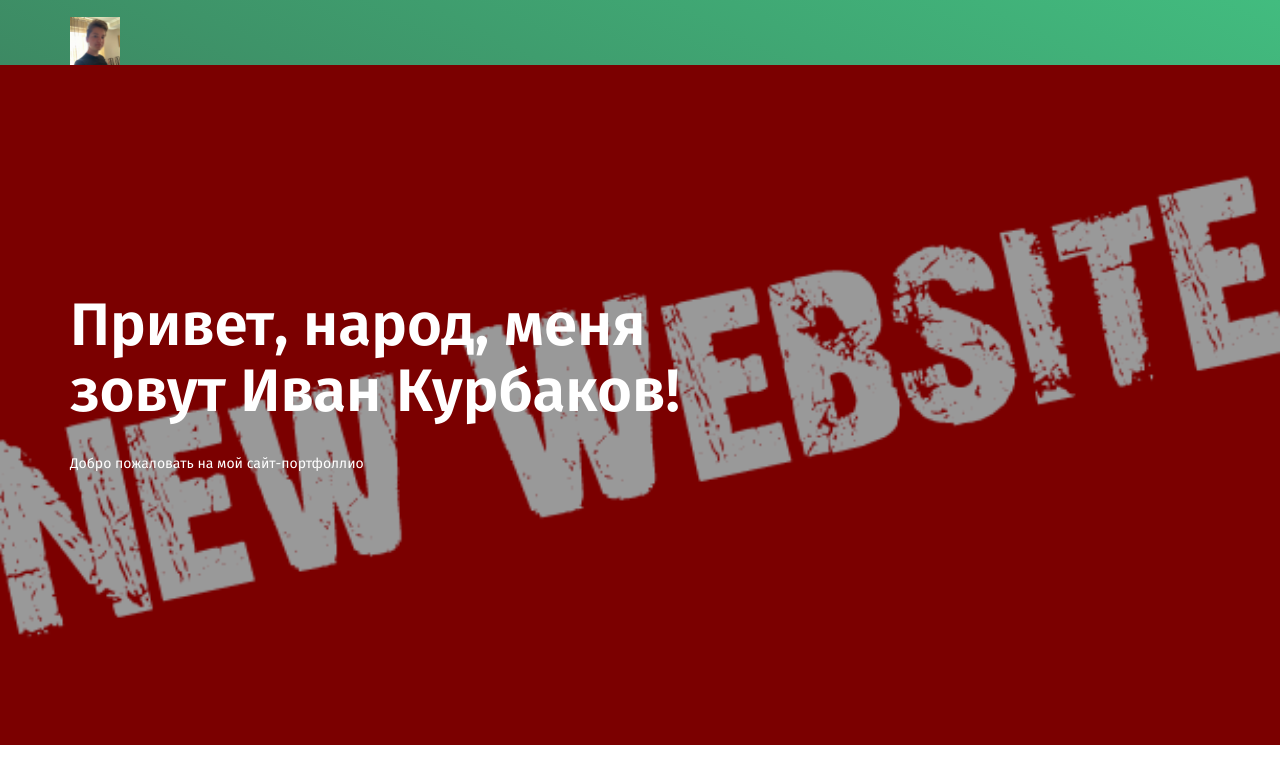
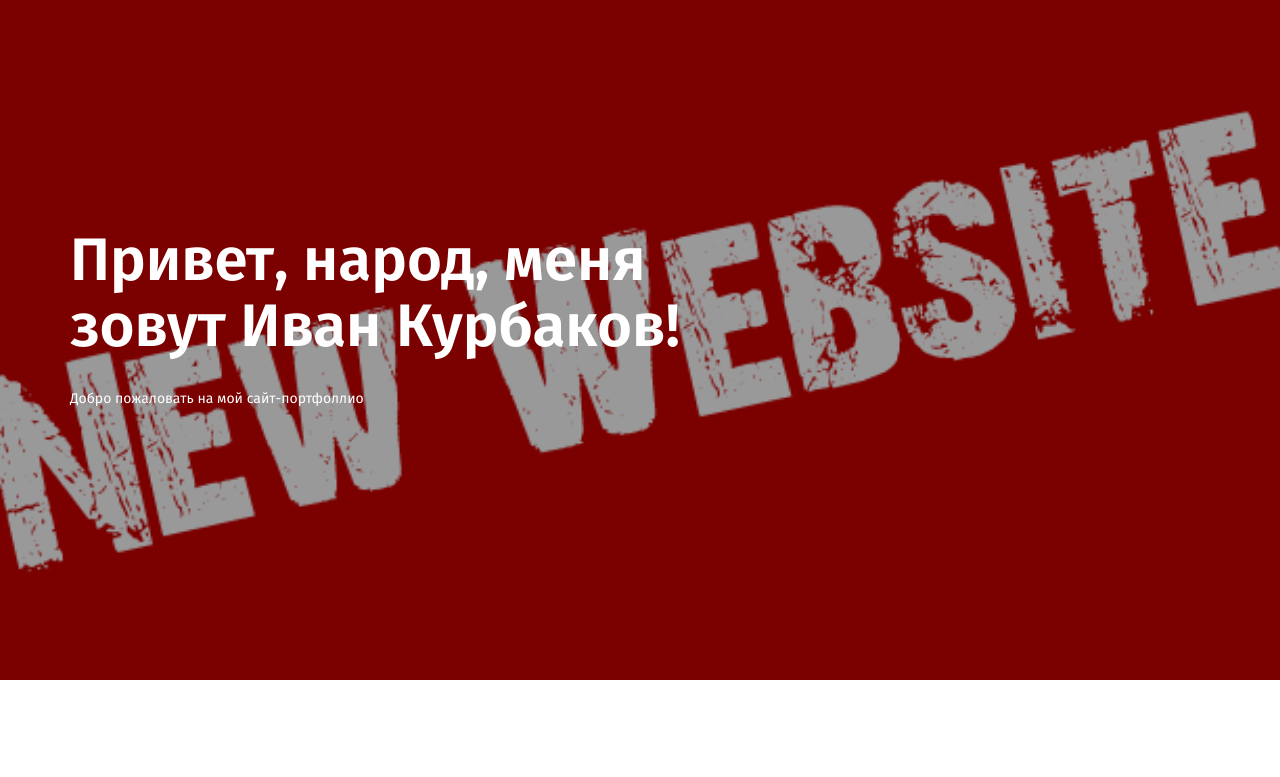
Before and after one commit to sidensile/myportfolio, a plain HTML site: page index.html in a window 1280 px wide. Shown: the top 777 px of the page. Drawn offline with Linux system fonts and the light colour scheme; some packages are replaced by stand-ins of ours.

Commit message:
Update index.html

```diff
--- a/index.html
+++ b/index.html
@@ -1,5 +1,5 @@
 <!doctype html>
-<html class="no-js" lang="">
+<html class="no-js" lang="ru-RU">
     <head>
         <meta charset="utf-8">
         <meta http-equiv="x-ua-compatible" content="ie=edge">
@@ -22,46 +22,12 @@
         <link rel="stylesheet" href="style.css">
 		<link rel="stylesheet" href="css/responsive.css">
 		<style>
-			.slider:before{
+			#slider{
 				opacity: 0,6%;
 			}
 		</style>
     </head>
     <body>
-
-		<!-- Header Area -->
-		<header id="header" class="header">
-			<div class="header-inner">
-				<div class="container">
-					<div class="row">
-						<div class="col-md-3 col-sm-2 col-xs-12">
-							<div class="logo">
-								<a href="index.html"><img src="img/author.jpg" alt="logo.png" style="width: 50px;"></a>
-							</div>
-						</div>
-						<div class="col-md-9 col-sm-10 col-xs-12">
-							<div class="mobile-menu"></div>
-							<nav class="navbar navbar-default">
-								<div class="collapse navbar-collapse">
-									<!-- <ul id="nav" class="nav navbar-nav">
-										<li class="current"><a href="#slider">Welcome</a></li>
-										<li><a href="#about">About Me</a></li>
-										<li><a href="#service">My Service</a></li>
-										<li><a href="#skill">Skill</a></li>
-										<li><a href="#story">Story</a></li>
-										<li><a href="#latest-works">Portfolio</a></li>
-										<li><a href="#blog">Blog</a></li>
-										<li><a href="#contact">Contact</a></li>
-									</ul> -->
-								</div>
-							</nav>
-						</div>
-					</div>
-				</div>
-			</div>
-			<!--/ End Header Inner -->
-		</header>
-		<!-- End Header Area -->
 
 		<!-- Slider Area -->
 		<section id="slider" class="slider" style="background-image:url('img/NEWWEBSITE.png')">
```
